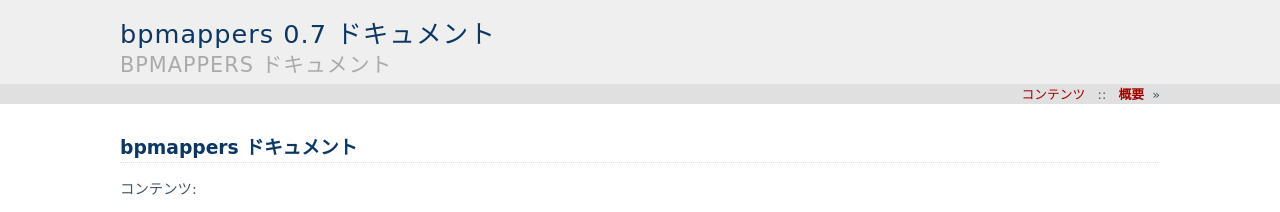
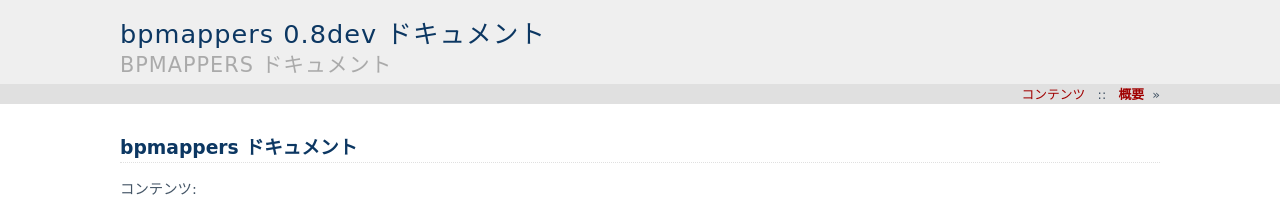
Before and after one commit to beproud/bpmappers, a Sphinx documentation site: the page built from docs/ja/source/index.rst, in a window 1280 px wide. Shown: the top 212 px of the page. Built offline with Sphinx 7.4.7, drawn with Linux system fonts in a browser that asks for light colours.

Commit message:
バージョンを0.8devに更新

```diff
--- a/bpmappers/__init__.py
+++ b/bpmappers/__init__.py
@@ -9,4 +9,4 @@
     'DataError', 'InvalidDelegateException',
 ]
 
-VERSION = (0, 7, 0, None)
+VERSION = (0, 8, 0, 'dev')
--- a/docs/ja/source/conf.py
+++ b/docs/ja/source/conf.py
@@ -60,9 +60,9 @@
 # built documents.
 #
 # The short X.Y version.
-version = '0.7'
+version = '0.8dev'
 # The full version, including alpha/beta/rc tags.
-release = '0.7'
+release = '0.8dev'
 
 # The language for content autogenerated by Sphinx. Refer to documentation
 # for a list of supported languages.
--- a/setup.py
+++ b/setup.py
@@ -13,7 +13,7 @@
 
 setup(
     name='bpmappers',
-    version='0.7',
+    version='0.8dev',
     description='A mapping tool from model to dictionary.',
     long_description=read_file('README.txt'),
     author='BeProud Inc.',
```
